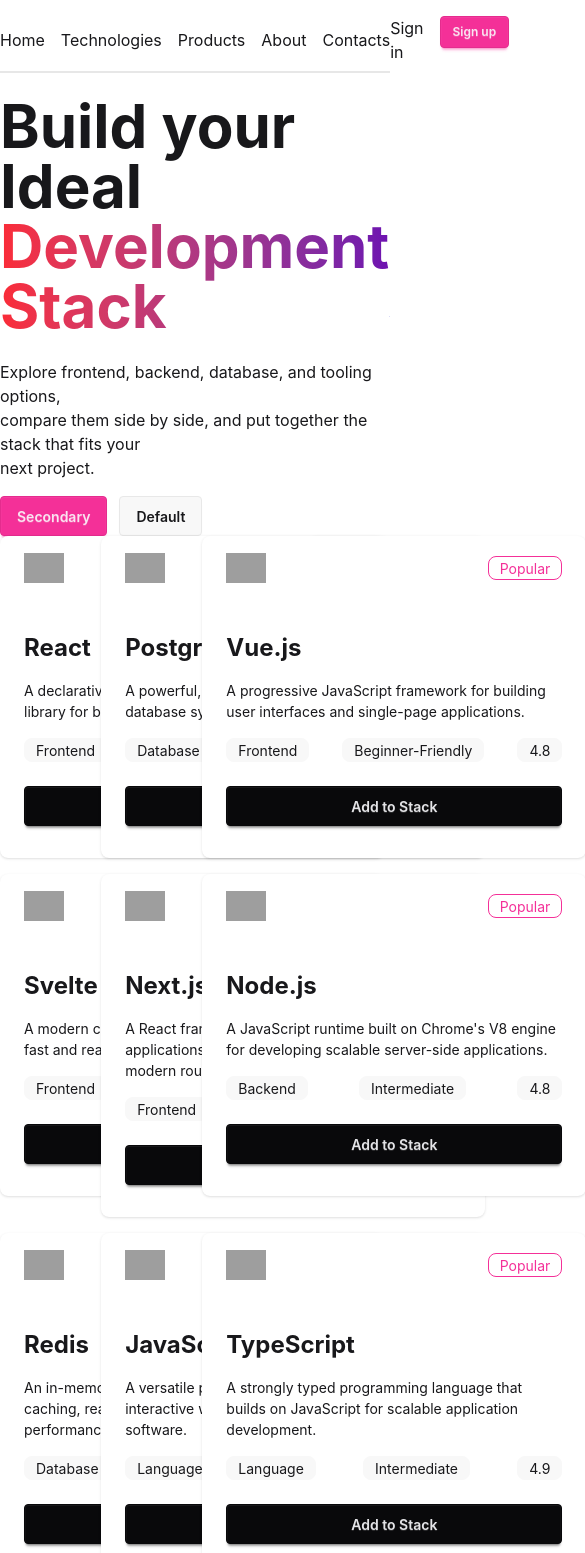
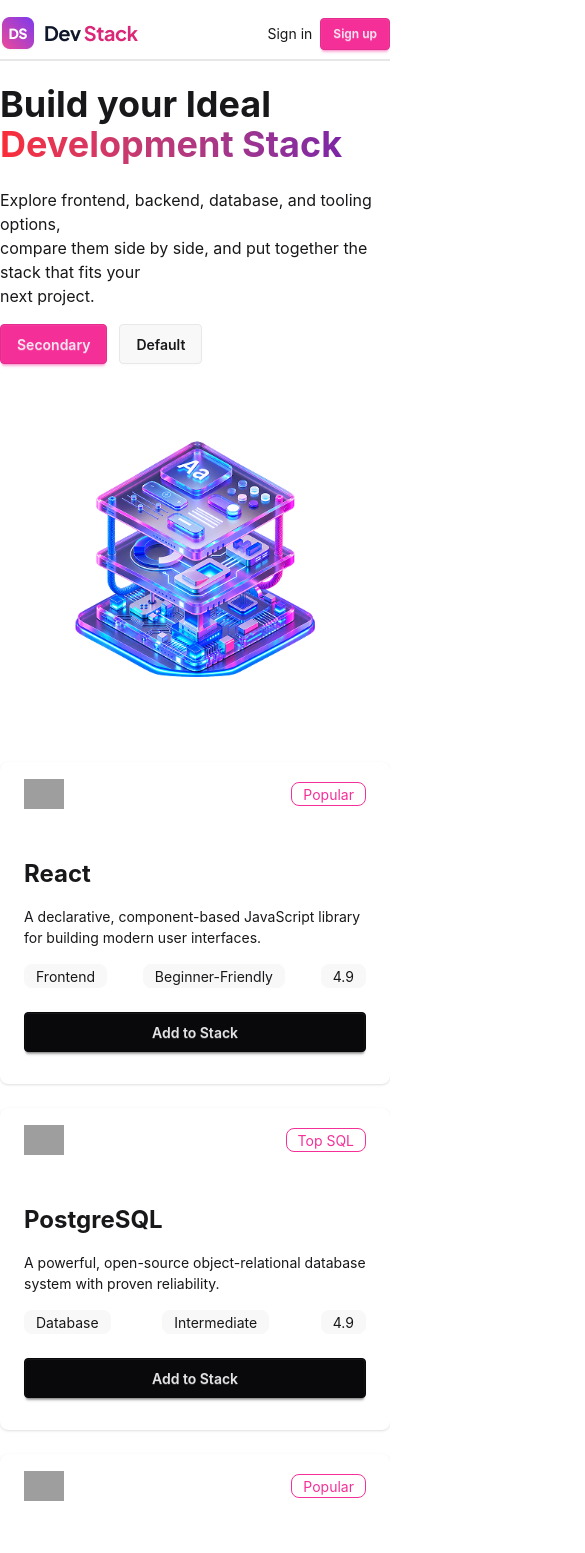
Before and after one commit to shahriaridris7/devStack, a React (Vite) app: page / in a window 390 px wide. Shown: the top 1553 px of the page, 585 px wide, since content can reach past the window. Built offline with nearby package versions, Linux system fonts and the light colour scheme; grey boxes are pictures that could not be loaded.

Commit message:
responsive and footer

```diff
--- a/src/App.tsx
+++ b/src/App.tsx
@@ -4,6 +4,7 @@
 import Nav from "./component/Nav"
 import Technology from "./component/Technology";
 import type { technologyType } from "./type/technologyType";
+import Footer from "./component/Footer";
 
 const  technologiesfetch =async():Promise<technologyType[]>=>{
   const res= await fetch('/data.json')
@@ -29,8 +30,9 @@
 >
   <Technology technologiesPromise={technologiesPromise} />
 </Suspense>
+        <Footer/>
+       </>
 
-       </>
   )
 }
 
--- a/src/component/All.tsx
+++ b/src/component/All.tsx
@@ -8,7 +8,7 @@
 };
 const All = ({technology,onAdd,selected}:AllProps) => {
     return (
-        <div className='grid grid-cols-3  gap-4  container mx-auto' >{
+        <div className='grid grid-cols-1 md:grid-cols-2 lg:grid-cols-3 gap-6' >{
              technology.map((tech: technologyType) => {
              return<div key={tech.id}>
                 <Techcard tech={tech}
--- /dev/null
+++ b/src/component/Footer.tsx
@@ -0,0 +1,47 @@
+import React from 'react';
+import logo from "../assets/logo-text.png"
+const Footer = () => {
+    return (
+
+            <footer className=" container mx-auto footer sm:footer-horizontal bg-base-200 text-base-content p-10">
+  <aside>
+  <img src={logo} alt="" />
+    <p>
+      curated tools technologies, and resources for developers building
+      <br />
+      modern software.
+    </p>
+    <div >
+        <ul className='flex justify-between gap-3'>
+         <li><a className="link link-hover ">GitHub</a></li>
+           <li> <a className="link link-hover ">Twitter</a></li>
+              <li><a className="link link-hover ">Linkdin</a></li>
+        </ul>
+
+    </div>
+  </aside>
+  <nav>
+    <h6 className="footer-title text-black font-bold">Products</h6>
+    <a className="link link-hover font-light">Home</a>
+    <a className="link link-hover font-light">Technology</a>
+    <a className="link link-hover font-light">Projects</a>
+  </nav>
+  <nav>
+    <h6 className="footer-title text-black font-bold">Company</h6>
+    <a className="link link-hover font-light">About us</a>
+    <a className="link link-hover font-light">Contact</a>
+    <a className="link link-hover font-light">career</a>
+
+  </nav>
+  <nav>
+    <h6 className="footer-title text-black font-bold">Legal</h6>
+    <a className="link link-hover font-light">Terms of use</a>
+    <a className="link link-hover font-light">Privacy policy</a>
+
+  </nav>
+</footer>
+
+    );
+};
+
+export default Footer;
--- a/src/component/Hero.tsx
+++ b/src/component/Hero.tsx
@@ -3,15 +3,15 @@
 
 const Hero = () => {
     return (
-        <div className='flex container mx-auto justify-between items-center'>
+        <div className='container mx-auto m-2 lg:flex justify-between items-center'>
             <div  >
-                   <h1 className='text-6xl font-bold'>Build your Ideal</h1>
+                   <h1 className=' text-4xl lg:text-6xl font-bold'>Build your Ideal</h1>
 
-                   <h1 className='text-6xl font-bold bg-linear-to-r from-red-500 to-purple-800 bg-clip-text text-transparent'>Development Stack</h1>
+                   <h1 className='text-4xl lg:text-6xl font-bold bg-linear-to-r from-red-500 to-purple-800 bg-clip-text text-transparent'>Development Stack</h1>
                    <div className='mt-6'>
-                    <p>Explore frontend, backend, database, and tooling options,</p>
-                   <p>compare them side by side, and put together the stack that fits your</p>
-                   <p>next project.</p>
+                    <p>Explore frontend, backend, database, and tooling options,
+                   <br />compare them side by side, and put together the stack that fits your <br />
+                   next project.</p>
                    </div>
 
 
--- a/src/component/Nav.tsx
+++ b/src/component/Nav.tsx
@@ -3,12 +3,12 @@
 const  Nav = () => {
     return (
     <nav className='sticky top-0 z-50 bg-base-100 my-4'>
-        <div className='flex justify-between items-center container mx-auto'>
+        <div className=' flex justify-between items-center container mx-auto'>
 
-        <div><img src={logo} alt="" /></div>
+        <div ><img src={logo} alt="" /></div>
 
-        <div >
-            <ul className='flex justify-between gap-4'>
+        <div className='hidden lg:block'>
+            <ul className='flex justify-between text-sm lg:text-base gap:1 md: gap-2 lg:gap-4'>
                 <li>Home</li>
                 <li>Technologies</li>
                 <li>Products</li>
@@ -16,7 +16,7 @@
                 <li>Contacts</li>
             </ul>
         </div>
-        <div className='flex justify-between gap-4'>
+        <div className=' flex justify-between  items-center text-sm lg:text-base gap:1 md: gap-2 lg:gap-4'>
             <h2>Sign in</h2>
             <button className="btn  btn-secondary btn-sm">Sign up</button>
         </div>
--- a/src/component/Selected.tsx
+++ b/src/component/Selected.tsx
@@ -12,11 +12,11 @@
             <h2 className='text-2xl font-bold'>Your Stack</h2>
 
 
-            <p>{selected.length} Technology Selected</p>
+            <p className='m-2'>{selected.length} Technology Selected</p>
             {selected.map((tech) => (
                 <div
                     key={tech.id}
-                    className=" flex items-center justify-between border-2 border-slate-300 rounded-lg shadow-sm p-4"
+                    className=" flex items-center justify-between gap-2 border-2  border-slate-300 rounded-lg shadow-sm p-4"
                 >
                     <div className="flex items-center gap-4 ">
                         <img
--- a/src/component/Techcard.tsx
+++ b/src/component/Techcard.tsx
@@ -7,7 +7,7 @@
 }
 const Techcard = ({tech,onAdd,isSelected}:techProps) => {
     return (
-        <div className="card  relative bg-base-100 w-96 shadow-sm">
+        <div className="card  relative bg-base-100 w-full shadow-sm">
  <figure className="h-16 flex items-center justify-between px-6">
   <img
     src={tech.icon}
@@ -24,7 +24,7 @@
   <div className="card-body  ">
     <h2 className="card-title my-2 text-2xl font-bold">{tech.name}</h2>
     <p>{tech.description}</p>
-    <div className='flex justify-between item center my-2'>
+    <div className='flex justify-between items-centercenter my-2'>
         <h2 className='badge badge-ghost'>{tech.category}</h2>
         <h2 className='badge badge-ghost'>{tech.difficulty}</h2>
         <h2 className='badge badge-ghost'>{tech.rating}</h2>
@@ -32,7 +32,7 @@
     <div className="card-actions justify-end">
       <button
        onClick={() => onAdd(tech)}
-        className="btn btn-block btn-neutral mx-auto my-2">{isSelected ? "Added to Stack" : "Add to Stack"}</button>
+        className={`btn btn-block ${isSelected ? "bg-white text-black" :"btn-neutral"} mx-auto my-2`}>{isSelected ? "Added to Stack" : "Add to Stack"}</button>
     </div>
   </div>
 </div>
--- a/src/component/Technology.tsx
+++ b/src/component/Technology.tsx
@@ -29,7 +29,7 @@
     setSelected([]);
 };
     return (
-        <div className='grid grid-cols-4  gap-5 container mx-auto'>
+        <div className='grid grid-cols-1 lg:grid-cols-4  gap-5 container mx-auto'>
             <div className='col-span-3'>
                  <All technology={technology}
                  onAdd={handleAdd}
```
